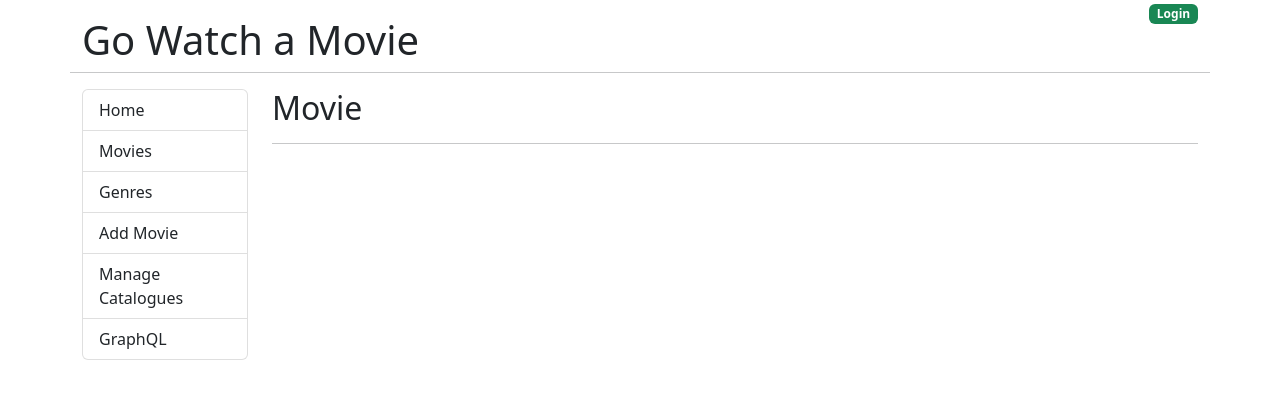
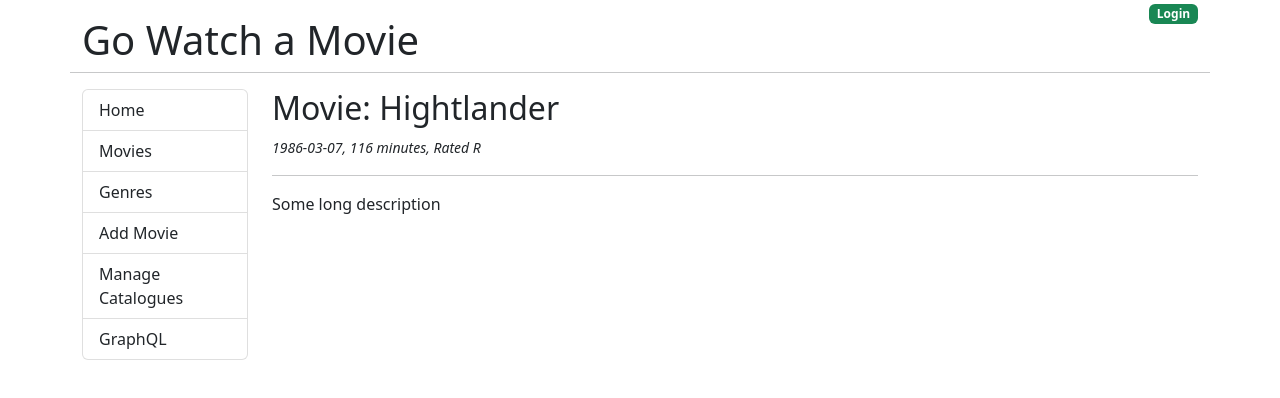
Before and after one commit to umedanaoyuki/full-stack-app-react, a React (Create React App) app: page /movies/1 in a window 1280 px wide. Shown: the top 398 px of the page. Built offline with nearby package versions, Linux system fonts and the light colour scheme.

Commit message:
feat: 映画の詳細情報もmockから表示させる

```diff
--- a/src/components/Movie.js
+++ b/src/components/Movie.js
@@ -1,8 +1,33 @@
+import { useEffect, useState } from "react";
+import { useParams } from "react-router-dom";
+
 const Movie = () => {
+  const [movie, setMovie] = useState({});
+  let { id } = useParams();
+
+  useEffect(() => {
+    let myMovie = {
+      id: 1,
+      title: "Hightlander",
+      release_date: "1986-03-07",
+      runtime: 116,
+      mpaa_rating: "R",
+      description: "Some long description",
+    };
+    setMovie(myMovie);
+  }, [id]);
+
   return (
     <div>
-      <h2>Movie</h2>
+      <h2>Movie: {movie.title}</h2>
+      <small>
+        <em>
+          {movie.release_date}, {movie.runtime} minutes, Rated{" "}
+          {movie.mpaa_rating}
+        </em>
+      </small>
       <hr />
+      <p>{movie.description}</p>
     </div>
   );
 };
```
